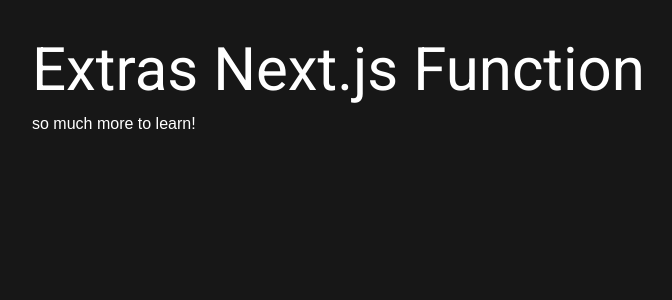
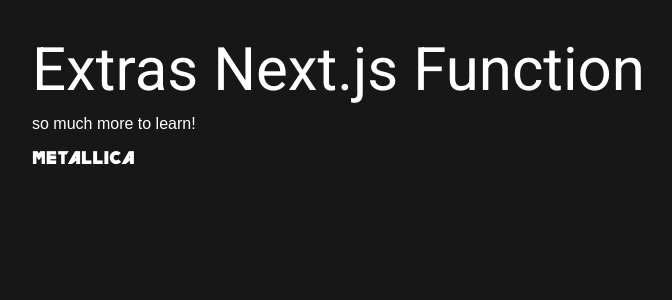
Before and after one commit to seonjeong0420/carrot-market-reloaded, a Next.js app: page /extras in a window 1280 px wide. Shown: the top 300 px of the page, without its empty margins (288-960 px from the left). Built offline with nearby package versions, Linux system fonts and the light colour scheme; a web font is replaced by a local one.

Commit message:
feat: #17 로컬폰트 - tailwind css 적용해보기

```diff
--- a/app/extras/page.tsx
+++ b/app/extras/page.tsx
@@ -7,6 +7,7 @@
     <div className="flex flex-col gap-3 py-10">
       <h1 className="text-6xl font-roboto">Extras Next.js Function</h1>
       <h2 className="font-rubik">so much more to learn!</h2>
+      <span className="font-metallica text-4xl">metallica</span>
     </div>
   );
 };
--- a/app/layout.tsx
+++ b/app/layout.tsx
@@ -1,4 +1,5 @@
 import type { Metadata } from "next";
+import localFont from "next/font/local";
 import { Roboto, Rubik_Scribble } from "next/font/google";
 import "./globals.css";
 
@@ -16,6 +17,11 @@
   variable: "--rubik-text",
 });
 
+const metallica = localFont({
+  src: "./metallica.ttf",
+  variable: "--metallica-text",
+});
+
 export const metadata: Metadata = {
   title: {
     template: "%s | Karrot Market",
@@ -31,7 +37,7 @@
 }>) {
   return (
     <html lang="en">
-      <body className={`${roboto.variable} ${rubik.variable} bg-neutral-900 text-white max-w-screen-sm mx-auto`}>{children}</body>
+      <body className={`${roboto.variable} ${rubik.variable} ${metallica.variable} bg-neutral-900 text-white max-w-screen-sm mx-auto`}>{children}</body>
     </html>
   );
 }
--- a/tailwind.config.ts
+++ b/tailwind.config.ts
@@ -7,6 +7,7 @@
       fontFamily: {
         roboto: "var(--roboto-text)",
         rubik: "var(--rubik-text)",
+        metallica: "var(--metallica-text)",
       },
       backgroundImage: {
         "gradient-radial": "radial-gradient(var(--tw-gradient-stops))",
```
Also changed, not shown: app/metallica.ttf (added).
